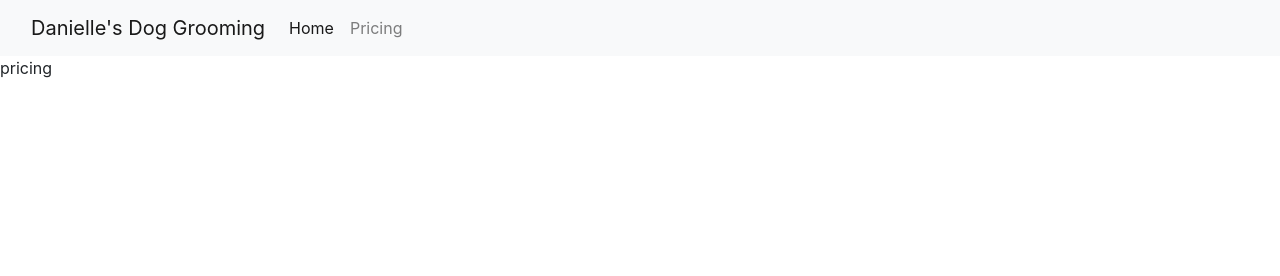
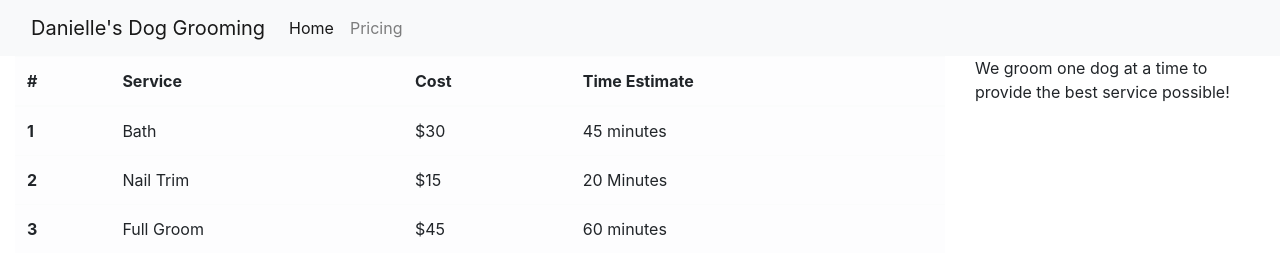
Before and after one commit to DanielleByrne/promineo-fet-week3, a website: page pricing.html in a window 1280 px wide. Drawn offline with nearby package versions, Linux system fonts and the light colour scheme.

Commit message:
pricing page done for now

```diff
--- a/pricing.html
+++ b/pricing.html
@@ -37,7 +37,46 @@
           </div>
         </div>
       </nav>
-    pricing
+      <div class="container-fluid">
+        <div class="row">
+            <div class="col-9">
+              <table class="table table-light table-hover">
+                  <thead>
+                    <tr>
+                      <th scope="col">#</th>
+                      <th scope="col">Service</th>
+                      <th scope="col">Cost</th>
+                      <th scope="col">Time Estimate</th>
+                    </tr>
+                  </thead>
+                  <tbody>
+                    <tr>
+                      <th scope="row">1</th>
+                      <td>Bath</td>
+                      <td>$30</td>
+                      <td>45 minutes</td>
+                    </tr>
+                    <tr>
+                      <th scope="row">2</th>
+                      <td>Nail Trim</td>
+                      <td>$15</td>
+                      <td>20 Minutes</td>
+                    </tr>
+                    <tr>
+                      <th scope="row">3</th>
+                      <td >Full Groom</td>
+                      <td>$45</td>
+
+                      <td>60 minutes</td>
+                    </tr>
+                  </tbody>
+                </table>
+            </div>
+            <div class="col-3">
+              <p>We groom one dog at a time to provide the best service possible! </p>
+            </div>
+        </div>
+
     <script src="node_modules/jquery/dist/jquery.js"></script>
     <script src="node_modules/bootstrap/dist/js/bootstrap.bundle.js"></script>
   </body>
```
